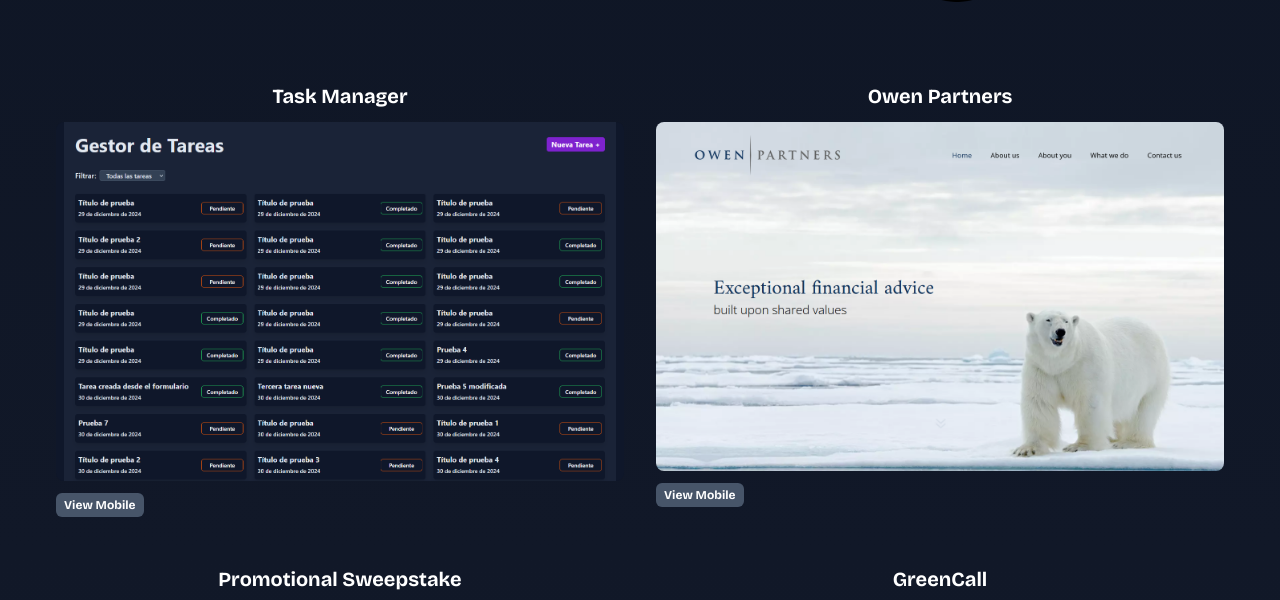
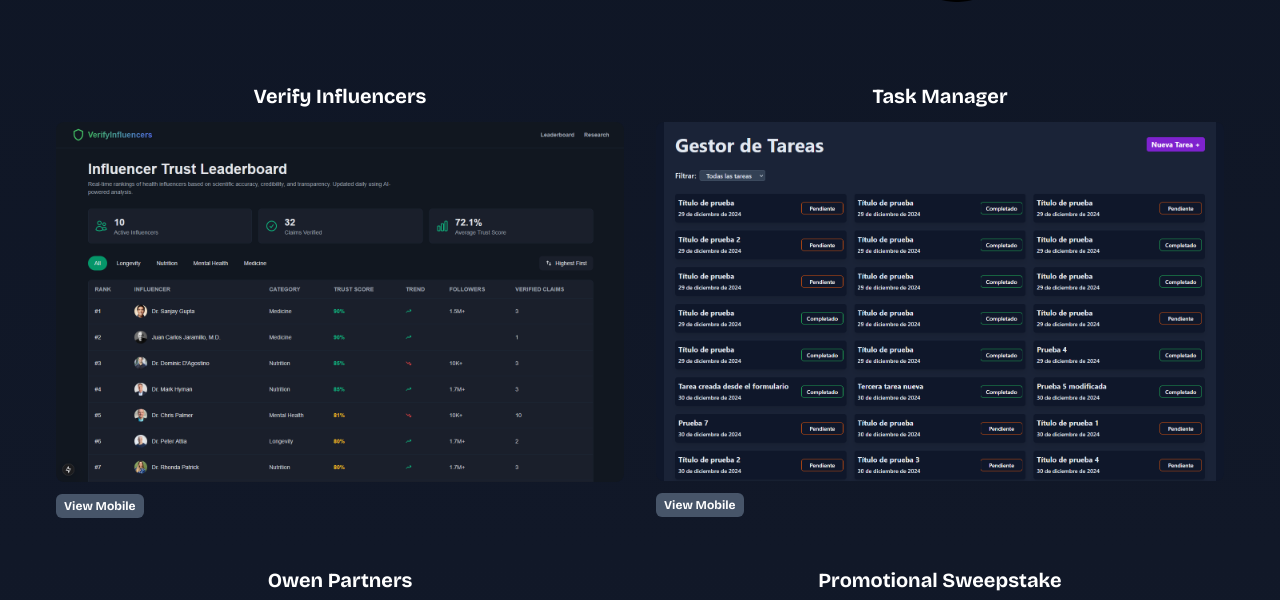
Before and after one commit to danielchavezs/portfolio, a Next.js app in the folder portfolio/: page / in a window 1280 px wide. Shown: the part 790-1390 px from the top of the page. Built offline with nearby package versions, Linux system fonts and the light colour scheme; a web font is replaced by a local one.

Commit message:
Added Verify Influencers project to portfolio.

```diff
--- a/portfolio/src/app/assets/seed.ts
+++ b/portfolio/src/app/assets/seed.ts
@@ -1,6 +1,13 @@
 import { ProjectsType } from "./types";
 
 export const projects: ProjectsType = [
+    {
+        id: 8,
+        name: "Verify Influencers",
+        images: ["/projects/verify_influencer_desktop.PNG", "/projects/verify_influencer_mobile.png"],
+        description: "Verify Influencers is a full-stack web app built with Next.js 15, Tailwind CSS, and MongoDB, designed to analyze and rank health influencers based on AI-powered credibility assessments. It integrates the Perplexity API to extract and structure claims, leveraging SSR for SEO and performance, while implementing CSR for interactivity, with React Suspense and Server Actions optimizing data handling. The backend, powered by Mongoose, enables advanced filtering and sorting. Tailwind CSS ensures a responsive UI, while streaming enhances performance for a seamless user experience. Combining AI, data processing, and modern web techniques, this app showcases strong full-stack development skills.",
+        href: 'https://verify-influencers-alpha.vercel.app/'
+    },
     {
         id: 7,
         name: "Task Manager",
```
Also changed, not shown: portfolio/public/projects/verify_influencer_desktop.PNG (added), portfolio/public/projects/verify_influencer_mobile.png (added).
